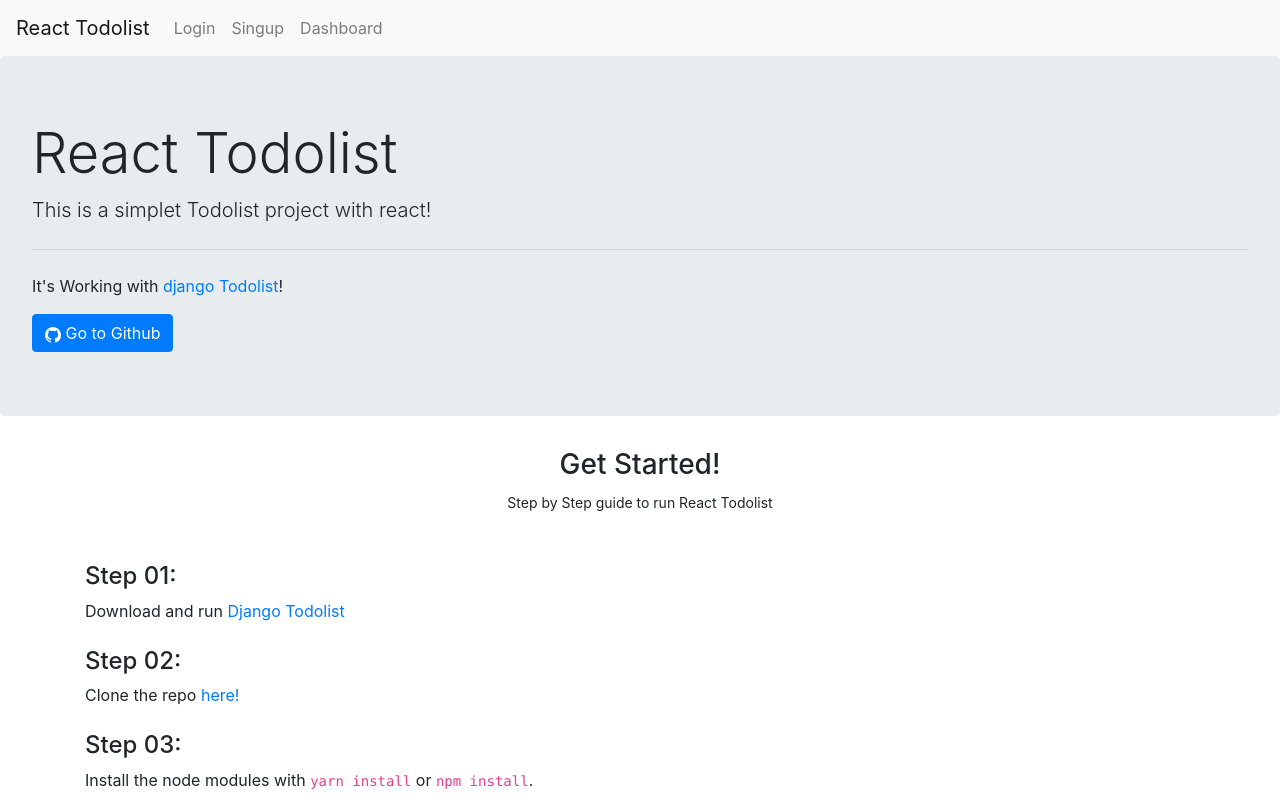
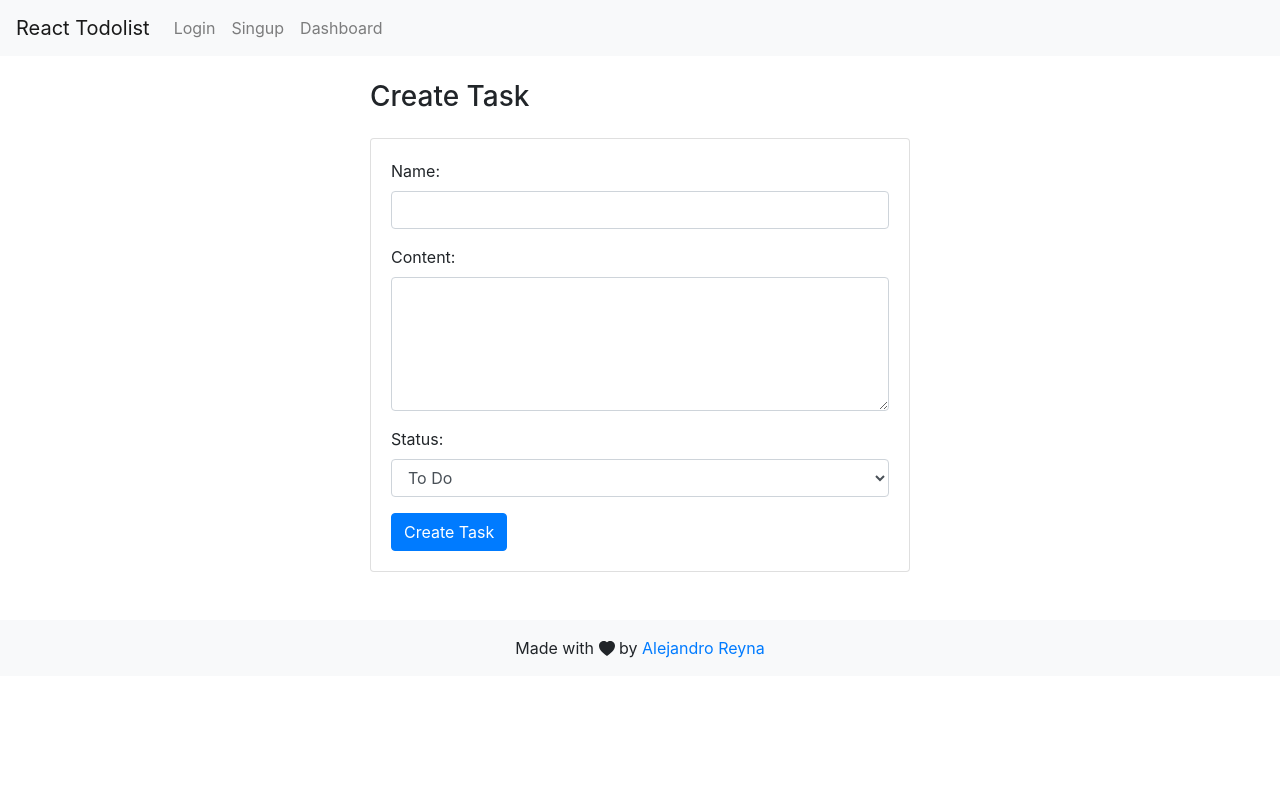
Before and after one commit to AleejandroReyna/react-todolist, a React (Create React App) app: page /tasks/create in a window 1280 px wide. Shown: the top 800 px of the page. Built offline with nearby package versions, Linux system fonts and the light colour scheme.

Commit message:
TaskForm component added.

```diff
--- /dev/null
+++ b/src/components/taskForm/index.tsx
@@ -0,0 +1,63 @@
+import {
+    useState
+} from 'react'
+import {
+    Form, Button
+} from 'react-bootstrap'
+import { TaskFormProps } from './taskFormProps.interface'
+import { Task } from '../../services/task.interface'
+
+const TaskForm = ({ task, onSubmit, action, disabled } : TaskFormProps) => {
+    const {name, content, status} = task
+    const [_name, setName] = useState(name)
+    const [_content, setContent] = useState(content)
+    const [_status, setStatus] = useState(status)
+
+
+    const selectOptions = [{type: 'todo', label: 'To Do'}, {type: 'doing', label: 'Doing'},
+                           {type: 'inreview', label: 'In Review'}, {type: 'done', label: 'Done'}]
+
+    const _onSubmit = ():void => {
+        let newTask:Task = {name: _name, content: _content, status: _status}
+        onSubmit(newTask)
+    }
+    return (
+        <Form>
+            <Form.Group>
+                <label>Name: </label>
+                <Form.Control
+                    type="text"
+                    value={_name}
+                    onChange={e => setName(e.target.value)}
+                    disabled={disabled} />
+            </Form.Group>
+            <Form.Group>
+                <label>Content: </label>
+                <Form.Control
+                    as="textarea"
+                    value={_content}
+                    rows={5}
+                    onChange={e => setContent(e.target.value)}
+                    disabled={disabled} />
+            </Form.Group>
+            <Form.Group>
+                <label>Status:</label>
+                <Form.Control
+                    as="select"
+                    value={_status}
+                    disabled={disabled}
+                    onChange={e => setStatus(e.target.value)}>
+                    {selectOptions.map(option =>
+                        <option value={option.type} key={`option-${option.type}`}>{option.label}</option>
+                    )}
+                </Form.Control>
+            </Form.Group>
+            <Button
+                onClick={_onSubmit}
+                disabled={disabled}
+            >{action} Task</Button>
+        </Form>
+    )
+}
+
+export default TaskForm
--- a/src/components/taskPanel/index.tsx
+++ b/src/components/taskPanel/index.tsx
@@ -7,7 +7,7 @@
             <h5>{label}</h5>
             <section className="bg-light border rounded rounded-3 p-2">
                 {tasks?.map(task =>
-                    <TaskCard task={task} />
+                    <TaskCard task={task} key={`task-${task.id}`} />
                 )}
             </section>
         </article>
--- /dev/null
+++ b/src/pages/tasks/createTask/index.tsx
@@ -0,0 +1,42 @@
+import { Task } from '../../../services/task.interface'
+import { Helmet } from 'react-helmet'
+import TaskForm from '../../../components/taskForm'
+import {
+    useState
+} from 'react'
+import {
+    Container, Row, Col,
+    Card
+} from 'react-bootstrap'
+
+const CreateTask = () => {
+    const _task:Task = {name: '', content: '', status: 'todo'}
+    const [disabled, setDisabled] = useState(false)
+
+    const onSubmit = (task: Task):void => {
+        console.log(task)
+        setDisabled(true)
+    }
+
+    return (
+        <>
+            <Helmet>
+                <title>Create Task</title>
+            </Helmet>
+            <Container>
+                <Row className="justify-content-center">
+                    <Col xs={12} sm={10} md={8} lg={6}>
+                        <h3 className="my-4">Create Task</h3>
+                        <Card>
+                            <Card.Body>
+                                <TaskForm task={_task} onSubmit={onSubmit} disabled={disabled} action="Create" />
+                            </Card.Body>
+                        </Card>
+                    </Col>
+                </Row>
+            </Container>
+        </>
+    )
+}
+
+export default CreateTask
--- a/src/router.tsx
+++ b/src/router.tsx
@@ -7,6 +7,7 @@
 import Login from './pages/login'
 import Signup from './pages/signup'
 import Dashboard from './pages/dashboard'
+import CreateTask from './pages/tasks/createTask'
 import Header from './components/header'
 import Footer from './components/footer'
 
@@ -25,6 +26,9 @@
                 <Route path="/dashboard/">
                     <Dashboard />
                 </Route>
+                <Route path="/tasks/create/">
+                    <CreateTask />
+                </Route>
                 <Route path="/">
                     <Home />
                 </Route>
--- a/src/services/task.interface.tsx
+++ b/src/services/task.interface.tsx
@@ -1,5 +1,5 @@
 export interface Task {
-    id: string,
+    id?: string,
     name: string,
     content: string,
     status: string
```
Also changed, not shown: src/components/taskForm/taskFormProps.interface.tsx (added, +8 -0 lines).
